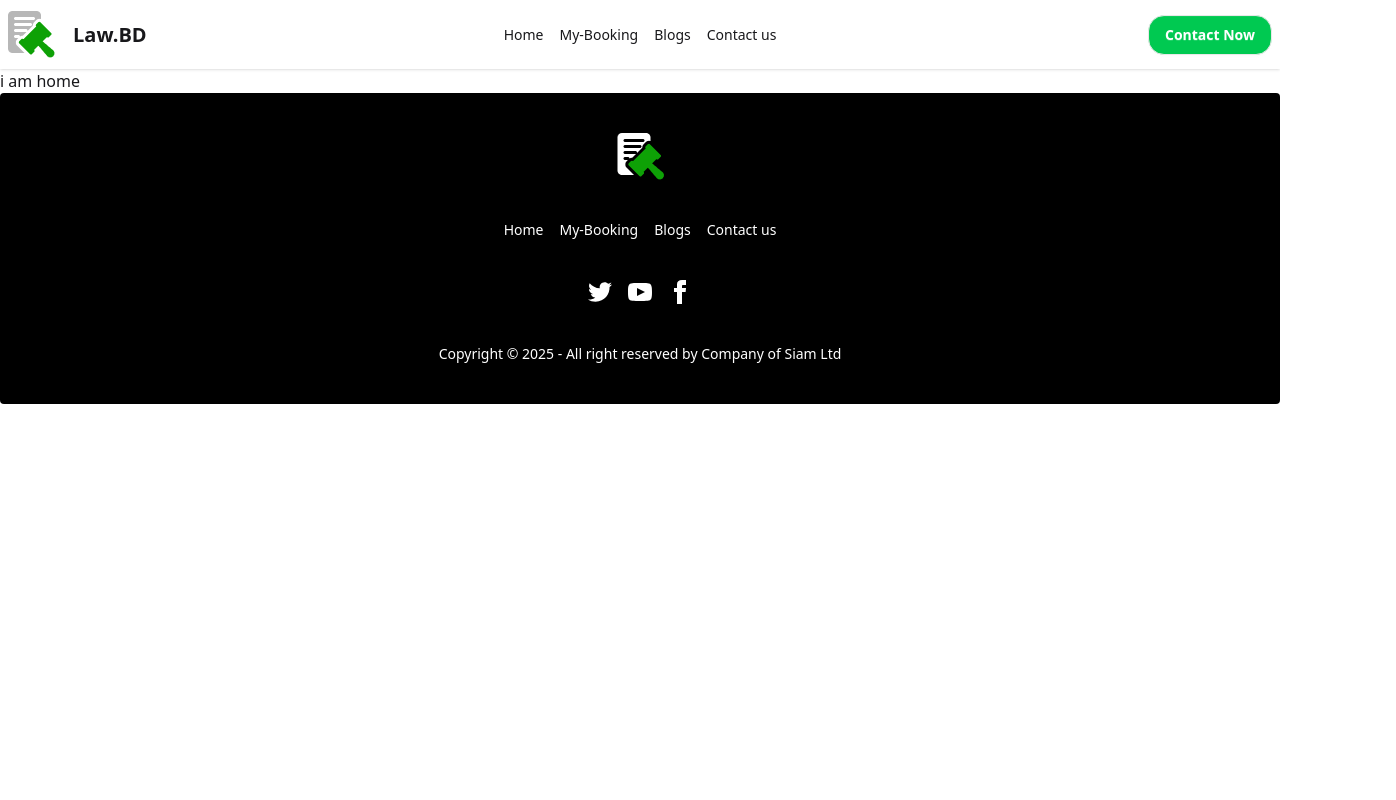
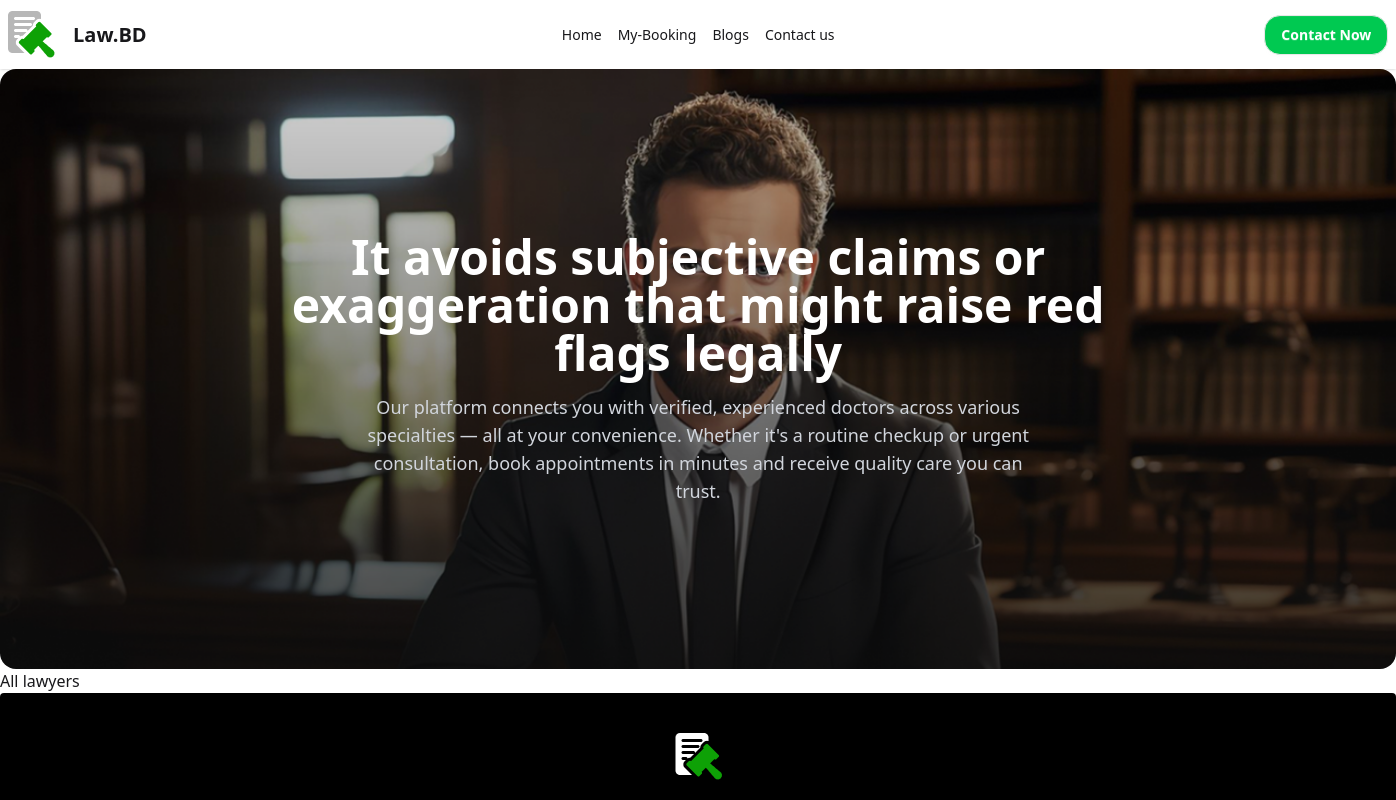
Before and after one commit to TahsinulislamSiam/BD-Lawyer-Online-Platform, a React (Vite) app: page / in a window 1280 px wide. Shown: the top 800 px of the page, 1396 px wide, since content can reach past the window. Built offline with nearby package versions, Linux system fonts and the light colour scheme.

Commit message:
load Lawyers data and build the ui

```diff
--- /dev/null
+++ b/public/lawyerData.json
@@ -0,0 +1,98 @@
+[
+  {
+    "image": "https://i.ibb.co.com/BV7V6MYF/lawyer.png",
+    "name": "Adv. Tahsinul Islam",
+    "specially": "Criminal Law",
+    "experience": "10 years",
+    "licence number": "BD-CR-10234",
+    "Details": "Specialized in criminal defense, Rahim has handled over 300 cases involving complex legal disputes and human rights issues."
+  },
+  {
+    "image": "https://i.ibb.co.com/BV7V6MYF/lawyer.png",
+    "name": "Adv. Arifun Jenny",
+    "specially": "Family & Divorce Law",
+    "experience": "8 years",
+    "licence number": "BD-FM-20456",
+    "Details": "Jenny focuses on family law, including divorce settlements, child custody, and women’s rights advocacy."
+  },
+  {
+    "image": "https://i.ibb.co.com/BV7V6MYF/lawyer.png",
+    "name": "Adv. Mahfujur Rahman",
+    "specially": "Property & Real Estate Law",
+    "experience": "12 years",
+    "licence number": "BD-RE-19876",
+    "Details": "Expert in property disputes, land registration, and real estate documentation across Dhaka and Chattogram."
+  },
+  {
+    "image": "https://i.ibb.co.com/BV7V6MYF/lawyer.png",
+    "name": "Adv. Mita",
+    "specially": "Corporate & Business Law",
+    "experience": "9 years",
+    "licence number": "BD-CB-17342",
+    "Details": "Mita provides legal consultation for startups, mergers, and intellectual property rights protection."
+  },
+  {
+    "image": "https://i.ibb.co.com/BV7V6MYF/lawyer.png",
+    "name": "Adv. Mahedi Hasan",
+    "specially": "Cyber Crime Law",
+    "experience": "6 years",
+    "licence number": "BD-CY-25419",
+    "Details": "Mahedi is known for handling cybercrime, online fraud, and digital data privacy cases effectively."
+  },
+  {
+    "image": "https://i.ibb.co.com/BV7V6MYF/lawyer.png",
+    "name": "Adv. Alamin Patwary",
+    "specially": "Human Rights Law",
+    "experience": "11 years",
+    "licence number": "BD-HR-16320",
+    "Details": "Alamin has dedicated his career to defending underprivileged communities and ensuring justice for marginalized groups."
+  },
+  {
+    "image": "https://i.ibb.co.com/BV7V6MYF/lawyer.png",
+    "name": "Adv. Shahid",
+    "specially": "Tax & Finance Law",
+    "experience": "7 years",
+    "licence number": "BD-TX-14567",
+    "Details": "Specialist in corporate taxation, VAT compliance, and financial regulation for medium to large enterprises."
+  },
+  {
+    "image": "https://i.ibb.co.com/BV7V6MYF/lawyer.png",
+    "name": "Adv. Samira Akter",
+    "specially": "Immigration Law",
+    "experience": "5 years",
+    "licence number": "BD-IM-22145",
+    "Details": "Samira helps clients navigate complex visa processes, residency permits, and immigration appeals."
+  },
+  {
+    "image": "https://i.ibb.co.com/BV7V6MYF/lawyer.png",
+    "name": "Adv. Mehedi Hasan",
+    "specially": "Civil Law",
+    "experience": "13 years",
+    "licence number": "BD-CV-10112",
+    "Details": "Mehedi specializes in civil litigation, contract disputes, and compensation claims with a strong record of success."
+  },
+  {
+    "image": "https://i.ibb.co.com/BV7V6MYF/lawyer.png",
+    "name": "Adv. Nusrat Jahan",
+    "specially": "Labor & Employment Law",
+    "experience": "9 years",
+    "licence number": "BD-LB-19834",
+    "Details": "Nusrat advises on workplace disputes, labor rights, and compliance with Bangladesh labor laws."
+  },
+  {
+    "image": "https://i.ibb.co.com/BV7V6MYF/lawyer.png",
+    "name": "Adv. Arman Hossain",
+    "specially": "Environmental Law",
+    "experience": "8 years",
+    "licence number": "BD-EN-17721",
+    "Details": "Arman works on environmental compliance, pollution control litigation, and sustainable development advocacy."
+  },
+  {
+    "image": "https://i.ibb.co.com/BV7V6MYF/lawyer.png",
+    "name": "Adv. Tania Karim",
+    "specially": "Constitutional Law",
+    "experience": "15 years",
+    "licence number": "BD-CO-12009",
+    "Details": "Tania is a constitutional expert, representing clients in high-profile cases involving civil liberties and government accountability."
+  }
+]
--- a/src/Root/Root.jsx
+++ b/src/Root/Root.jsx
@@ -5,7 +5,7 @@ import Footer from '../components/Footer/Footer';
 
 const Root = () => {
     return (
-        <div>
+        <div className='w-max mx-auto'>
             <Header></Header>
             <Outlet></Outlet>
             <Footer></Footer>
--- /dev/null
+++ b/src/components/Banner/Banner.jsx
@@ -0,0 +1,25 @@
+import React from 'react';
+import banner from '../../assets/banner-img-1.png';
+
+const Banner = () => {
+  return (
+    <div className="relative w-full h-[600px]">
+      {/* Background Image */}
+      <img  src={banner} alt="banner"
+        className="w-full h-full object-cover rounded-2xl"
+      />
+
+      {/* Centered Text Overlay */}
+      <div className="absolute inset-0 flex flex-col items-center justify-center text-center text-white  px-6">
+        <h1 className="text-5xl font-semibold mb-4">
+          It avoids subjective claims or <br /> exaggeration that might raise red <br /> flags legally
+        </h1>
+        <p className="text-lg max-w-2xl font-extralight text-gray-300">
+          Our platform connects you with verified, experienced doctors across various specialties — all at your convenience. Whether it's a routine checkup or urgent consultation, book appointments in minutes and receive quality care you can trust.
+        </p>
+      </div>
+    </div>
+  );
+};
+
+export default Banner;
--- a/src/components/pages/Home/Home.jsx
+++ b/src/components/pages/Home/Home.jsx
@@ -1,9 +1,12 @@
 import React from 'react';
+import Banner from '../../Banner/Banner';
+import Lawyers from '../Lawyers/Lawyers';
 
 const Home = () => {
     return (
         <div>
-            i am home
+            <Banner></Banner>
+            <Lawyers></Lawyers>
         </div>
     );
 };
--- /dev/null
+++ b/src/components/pages/Lawyers/Lawyers.jsx
@@ -0,0 +1,22 @@
+import React, { useEffect, useState } from 'react';
+
+const Lawyers = () => {
+    const [allLawyers, setAllLayers]=useState([]);
+
+
+    useEffect (()=> {
+        fetch("lawyerData.json")
+        .then(res=>res.json())
+        .then(data=>{
+            console.log(data)
+        })
+    },[])
+    return (
+        <div>
+            <h1>All lawyers</h1>
+
+        </div>
+    );
+};
+
+export default Lawyers;
```
